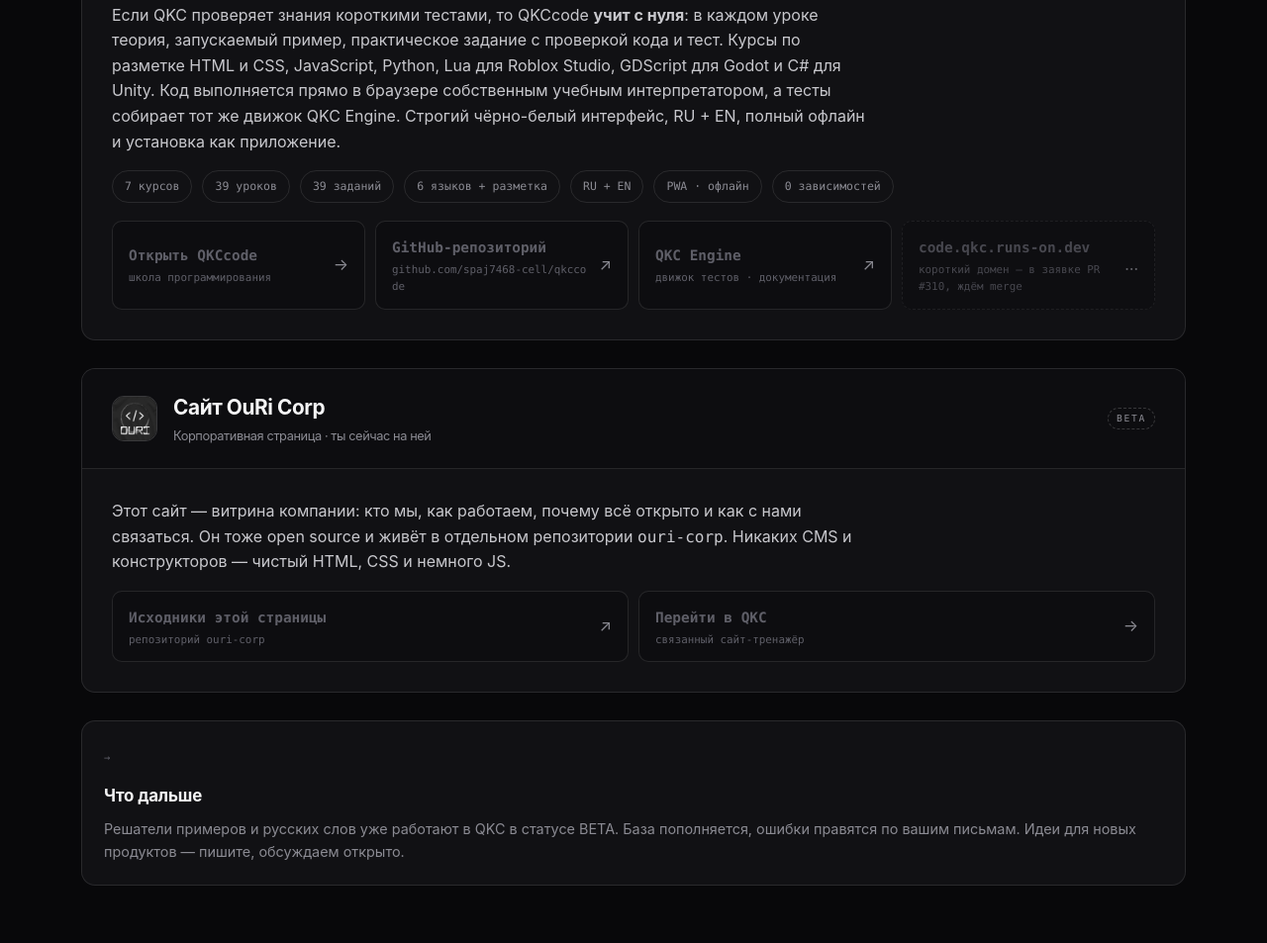
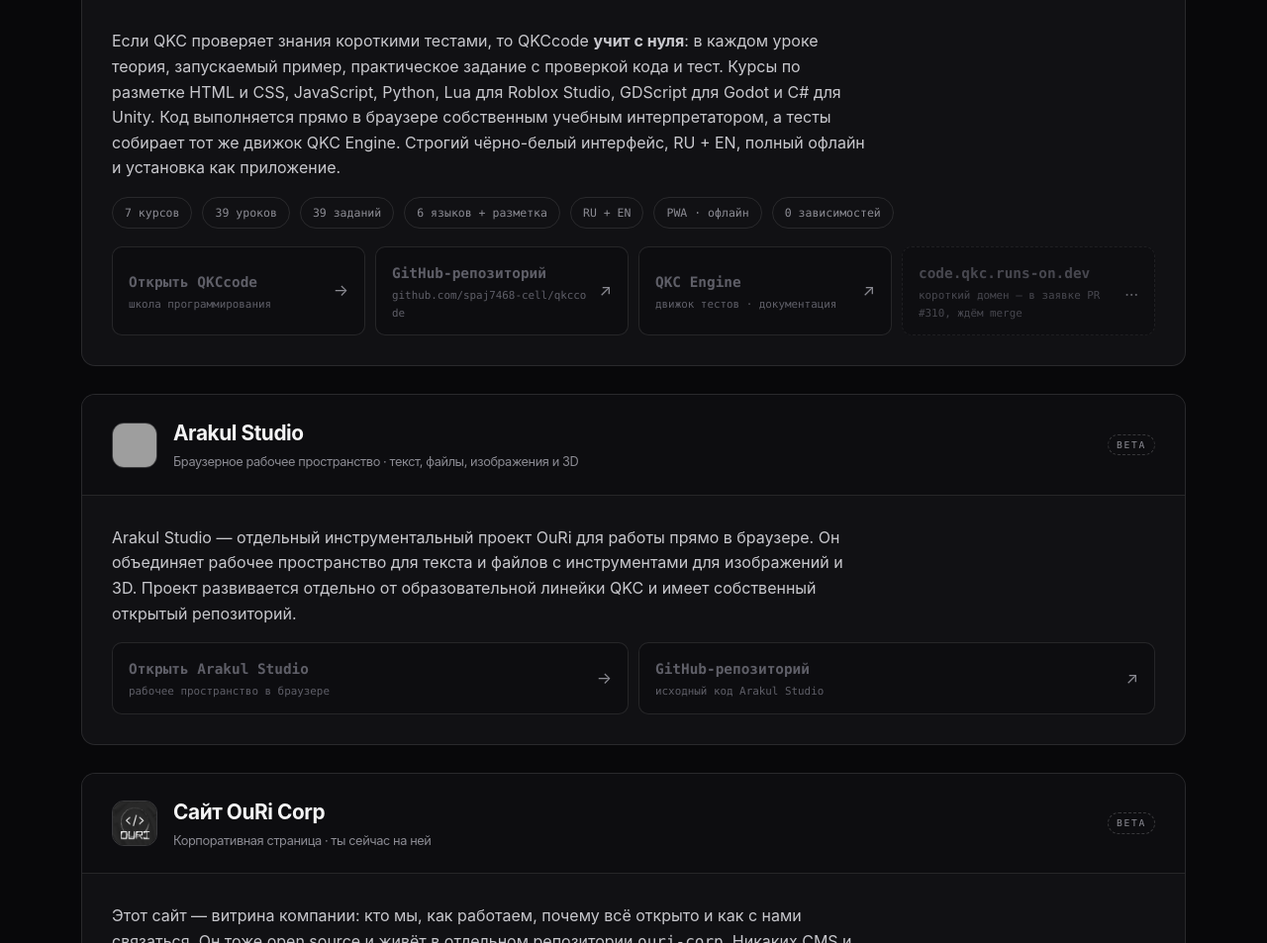
Before and after one commit to spaj7468-cell/ouri-corp, a plain HTML site: page index.html in a window 1280 px wide. Shown: the part 3475-4428 px from the top of the page at 99% size. Drawn offline with Linux system fonts and the light colour scheme; grey boxes are pictures that could not be loaded; a script that the page names is missing.

Commit message:
Add Arakul Studio to featured projects section

```diff
--- a/index.html
+++ b/index.html
@@ -154,7 +154,7 @@
     <div class="blk__head reveal">
       <span class="kicker">Проекты</span>
       <h2>Что мы сделали</h2>
-      <p>Целое семейство открытых сайтов: тренажёр QKC, школа программирования QKCcode, документация движка QKC Engine и эта страница. Все связаны переходами и лежат в отдельных открытых репозиториях.</p>
+      <p>Целое семейство открытых проектов: тренажёр QKC, школа программирования QKCcode, документация движка QKC Engine, Arakul Studio — браузерное рабочее пространство для текста, файлов, изображений и 3D — и эта корпоративная страница. Все связаны переходами и доступны в отдельных открытых репозиториях.</p>
     </div>
 
     <article class="proj reveal">
@@ -208,6 +208,25 @@
           <a class="plink" href="https://github.com/spaj7468-cell/qkccode" target="_blank" rel="noopener noreferrer"><span><b>GitHub-репозиторий</b><span>github.com/spaj7468-cell/qkccode</span></span><i>↗</i></a>
           <a class="plink" href="https://spaj7468-cell.github.io/qkc-engine/" target="_blank" rel="noopener noreferrer"><span><b>QKC Engine</b><span>движок тестов · документация</span></span><i>↗</i></a>
           <span class="plink plink--soon"><span><b>code.qkc.runs-on.dev</b><span>короткий домен — в заявке PR #310, ждём merge</span></span><i>…</i></span>
+        </div>
+      </div>
+    </article>
+
+    <article class="proj reveal">
+      <div class="proj__top">
+        <img src="https://spaj7468-cell.github.io/Arakul/assets/icon-192.png" alt="Логотип Arakul Studio" width="46" height="46" onerror="this.onerror=null;this.src='assets/logo.png'">
+        <h3>Arakul Studio<span class="sub">Браузерное рабочее пространство · текст, файлы, изображения и 3D</span></h3>
+        <span class="beta">BETA</span>
+      </div>
+      <div class="proj__body">
+        <p>
+          Arakul Studio — отдельный инструментальный проект OuRi для работы прямо в браузере.
+          Он объединяет рабочее пространство для текста и файлов с инструментами для изображений и 3D.
+          Проект развивается отдельно от образовательной линейки QKC и имеет собственный открытый репозиторий.
+        </p>
+        <div class="proj__links">
+          <a class="plink" href="https://spaj7468-cell.github.io/Arakul/" target="_blank" rel="noopener noreferrer"><span><b>Открыть Arakul Studio</b><span>рабочее пространство в браузере</span></span><i>→</i></a>
+          <a class="plink" href="https://github.com/spaj7468-cell/Arakul" target="_blank" rel="noopener noreferrer"><span><b>GitHub-репозиторий</b><span>исходный код Arakul Studio</span></span><i>↗</i></a>
         </div>
       </div>
     </article>
```
